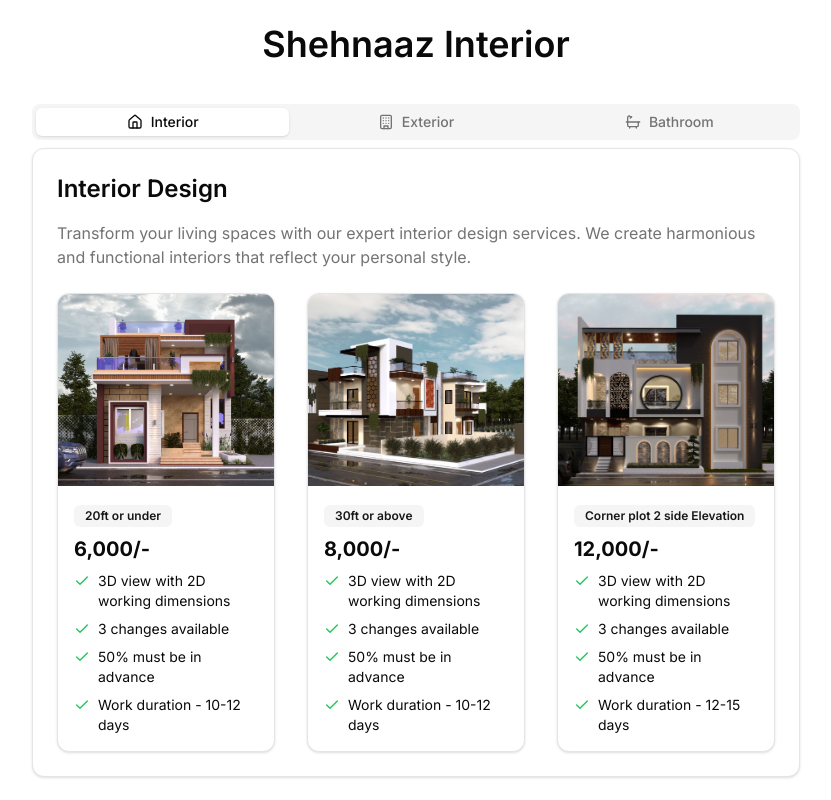
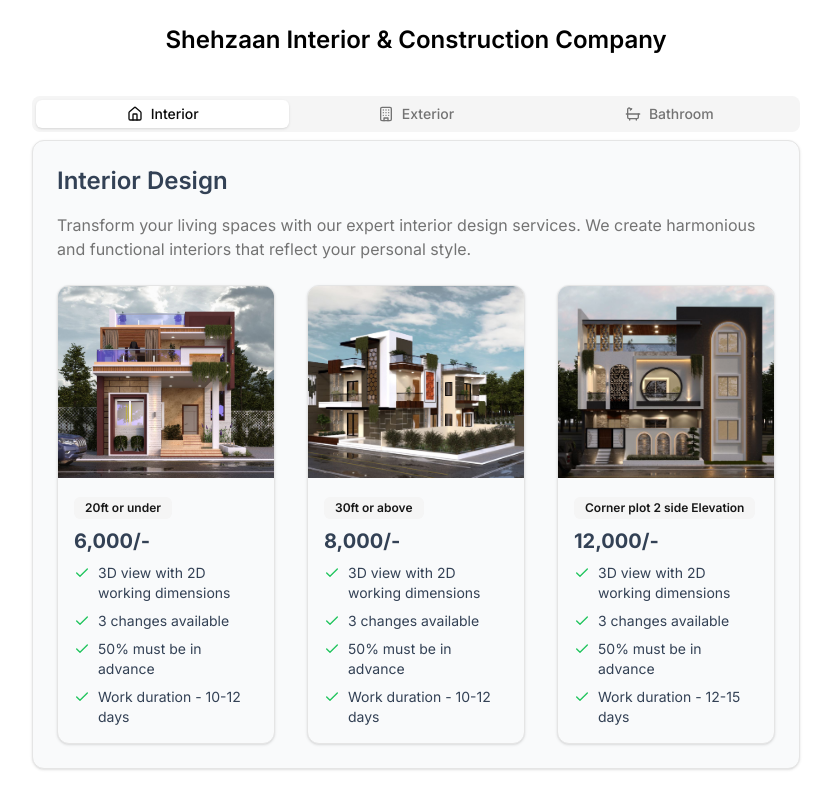
Before and after one commit to KunalRai7/Interior, a Next.js app: page / in a window 1280 px wide. Shown: the whole page, without its empty margins (224-1055 px from the left). Built offline with nearby package versions, Linux system fonts and the light colour scheme.

Commit message:
small changes

```diff
--- a/app/globals.css
+++ b/app/globals.css
@@ -16,8 +16,8 @@ body {
   :root {
     --background: 0 0% 100%;
     --foreground: 0 0% 3.9%;
-    --card: 0 0% 100%;
-    --card-foreground: 0 0% 3.9%;
+    --card:  210 20% 98%;
+    --card-foreground: 215.3 25% 26.7%;
     --popover: 0 0% 100%;
     --popover-foreground: 0 0% 3.9%;
     --primary: 0 0% 9%;
--- a/app/layout.tsx
+++ b/app/layout.tsx
@@ -19,7 +19,7 @@ export default function RootLayout({
       <body className={`${inter.className} min-h-screen bg-background`}>
         <div className="max-w-7xl mx-auto px-4 sm:px-6 lg:px-8">
           <header className="py-4 sm:py-6">
-            <h1 className="text-3xl sm:text-4xl font-semibold text-center">Shehnaaz Interior</h1>
+            <h1 className="text-2xl font-semibold text-black text-center">Shehzaan Interior & Construction Company</h1>
           </header>
           <main>{children}</main>
         </div>
--- a/components/interior-tab.tsx
+++ b/components/interior-tab.tsx
@@ -1,4 +1,4 @@
-import WatermarkedImage from './WatermarkedImage'
+import Image from 'next/image'
 import { Card, CardContent } from "@/components/ui/card"
 import { Badge } from "@/components/ui/badge"
 import { Check } from "lucide-react"
@@ -52,7 +52,7 @@ export default function InteriorTab() {
         <div className="grid gap-8 md:grid-cols-3">
           {interiorOptions.map((option, index) => (
             <Card key={index} className="overflow-hidden transition-shadow hover:shadow-lg">
-              <WatermarkedImage
+              <Image
                 src={option.image}
                 alt={`Interior design option ${index + 1}`}
                 width={400}
--- /dev/null
+++ b/components/ui/separator.tsx
@@ -0,0 +1,31 @@
+"use client"
+
+import * as React from "react"
+import * as SeparatorPrimitive from "@radix-ui/react-separator"
+
+import { cn } from "@/lib/utils"
+
+const Separator = React.forwardRef<
+  React.ElementRef<typeof SeparatorPrimitive.Root>,
+  React.ComponentPropsWithoutRef<typeof SeparatorPrimitive.Root>
+>(
+  (
+    { className, orientation = "horizontal", decorative = true, ...props },
+    ref
+  ) => (
+    <SeparatorPrimitive.Root
+      ref={ref}
+      decorative={decorative}
+      orientation={orientation}
+      className={cn(
+        "shrink-0 bg-border",
+        orientation === "horizontal" ? "h-[1px] w-full" : "h-full w-[1px]",
+        className
+      )}
+      {...props}
+    />
+  )
+)
+Separator.displayName = SeparatorPrimitive.Root.displayName
+
+export { Separator }
--- a/package.json
+++ b/package.json
@@ -10,6 +10,7 @@
   },
   "dependencies": {
     "@radix-ui/react-icons": "^1.3.0",
+    "@radix-ui/react-separator": "^1.1.0",
     "@radix-ui/react-tabs": "^1.1.0",
     "class-variance-authority": "^0.7.0",
     "clsx": "^2.1.1",
```
Also changed, not shown: 1 other file (tests, documents, lock files or other folders).
